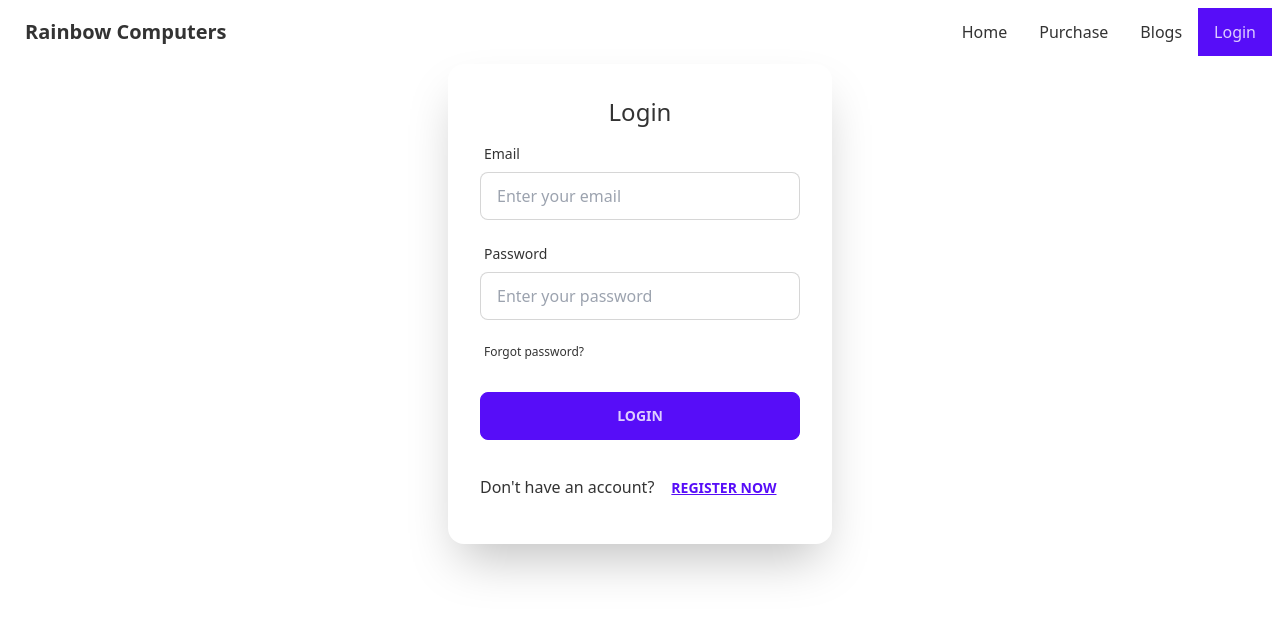
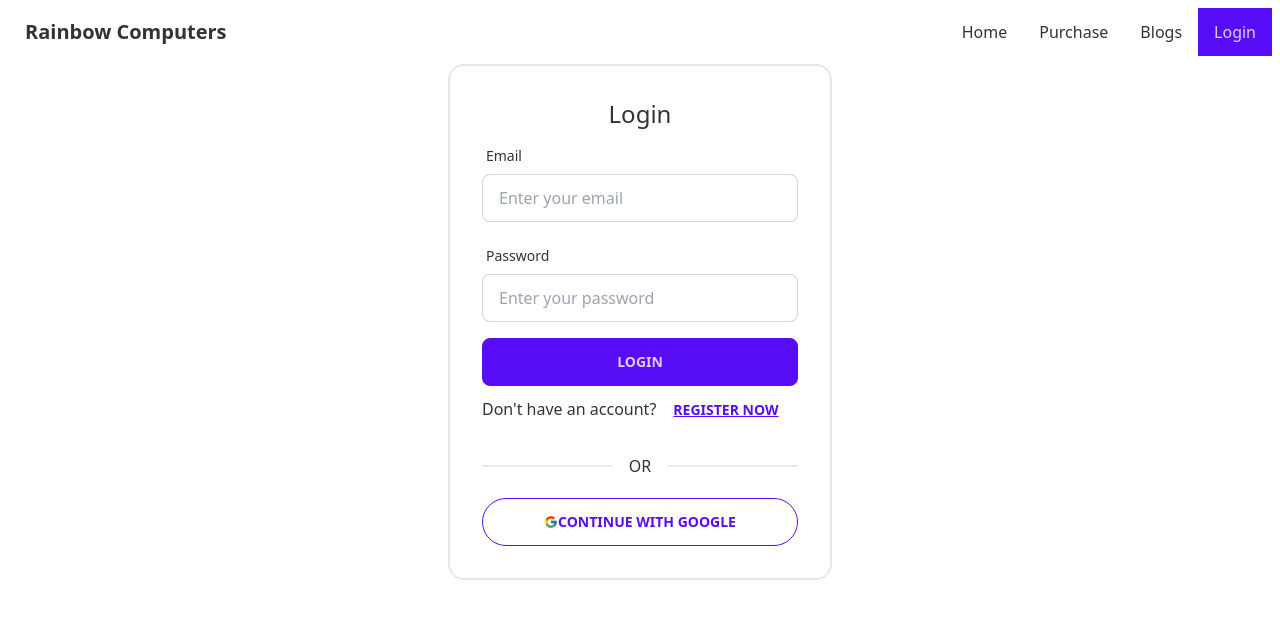
Before and after one commit to Sazid99246/manufecturer-website-client, a React (Create React App) app: page /login in a window 1280 px wide. Shown: the top 618 px of the page. Built offline with nearby package versions, Linux system fonts and the light colour scheme; no server answers; the HTML template or start-up script is replaced by a standard one.

Commit message:
implemented google sign in,shown user info on navbar and  created dashboard route

```diff
--- a/package.json
+++ b/package.json
@@ -12,6 +12,7 @@
     "react-dom": "^18.1.0",
     "react-firebase-hooks": "^5.0.3",
     "react-hook-form": "^7.31.2",
+    "react-icons": "^4.3.1",
     "react-router-dom": "^6.3.0",
     "react-scripts": "5.0.1",
     "web-vitals": "^2.1.4"
--- a/src/App.js
+++ b/src/App.js
@@ -1,6 +1,7 @@
 import { Route, Routes } from 'react-router-dom';
 import './App.css';
 import Blogs from './Pages/Blogs/Blogs';
+import Dashboard from './Pages/DashBoard/Dashboard';
 import Home from './Pages/Home/Home';
 import Login from './Pages/Login/Login';
 import Purchase from './Pages/Purchase/Purchase';
@@ -14,6 +15,7 @@ function App() {
       <Routes>
         <Route path='/' element={<Home />} />
         <Route path='/purchase' element={<Purchase />} />
+        <Route path='/dashboard' element={<Dashboard />} />
         <Route path='/blogs' element={<Blogs />} />
         <Route path='/login' element={<Login />} />
         <Route path='/signup' element={<SignUp />} />
--- /dev/null
+++ b/src/Pages/DashBoard/Dashboard.js
@@ -0,0 +1,11 @@
+import React from 'react';
+
+const Dashboard = () => {
+    return (
+        <div>
+            <h2>This is dashboard</h2>
+        </div>
+    );
+};
+
+export default Dashboard;
--- a/src/Pages/Login/Login.js
+++ b/src/Pages/Login/Login.js
@@ -1,18 +1,26 @@
 import React from 'react';
-import { useSignInWithEmailAndPassword } from 'react-firebase-hooks/auth';
+import { useSignInWithEmailAndPassword, useSignInWithGoogle } from 'react-firebase-hooks/auth';
 import { useForm } from "react-hook-form";
 import { Link } from 'react-router-dom';
 import auth from '../../firebase.init';
+import {FcGoogle} from 'react-icons/fc';
 const Login = () => {
     const { register, formState: { errors }, handleSubmit } = useForm();
     const [signInWithEmailAndPassword, user, loading, error] = useSignInWithEmailAndPassword(auth);
-
+    const [signInWithGoogle, gUser, gLoading, gError] = useSignInWithGoogle(auth);
+    let loginError;
+    if (loading || gLoading) {
+        <button className='btn btn-loading'>loading</button>
+    }
+    if (error || gError) {
+        loginError = <p className='text-red-500'>{error?.message || gError?.message}</p>
+    }
     const onSubmit = data => {
         signInWithEmailAndPassword(data.email, data.password);
     };
     return (
         <div className='max-h-screen flex justify-center items-center'>
-            <div class="card w-96 shadow-2xl bg-base-100">
+            <div class="card w-96 border-2 bg-base-100">
                 <div class="card-body">
                     <h2 className='text-2xl text-center'>Login</h2>
                     <form onSubmit={handleSubmit(onSubmit)}>
@@ -60,19 +68,19 @@ const Login = () => {
                                     {errors.password?.type === 'minLength' && "Password must be at least 6 characters or longer"}
                                 </span>
                             </label>
-                            <label class="label">
-                                <a href="/" class="label-text-alt link link-hover">Forgot password?</a>
-                            </label>
                         </div>
-                        <div class="form-control mt-6">
+                        {loginError}
+                        <div class="form-control">
                             <button class="btn btn-primary">Login</button>
                         </div>
-                        <div class="form-control mt-6">
+                        <div class="form-control">
                             <p>Don't have an account?
                                 <Link to='/signup' class="btn btn-link">Register now</Link>
                             </p>
                         </div>
                     </form>
+                    <div class="divider">OR</div>
+                    <button onClick={() => signInWithGoogle()} className='btn rounded-full btn-outline btn-primary'><FcGoogle />    Continue With Google</button>
                 </div>
             </div>
         </div>
--- a/src/Pages/Shared/Header/Header.js
+++ b/src/Pages/Shared/Header/Header.js
@@ -6,7 +6,8 @@ import auth from '../../../firebase.init';
 
 const Header = () => {
   const [user] = useAuthState(auth)
-  const handleSignOut = ()=>{
+
+  const handleSignOut = () => {
     signOut(auth)
   }
   const menuItems = (<>
@@ -14,9 +15,14 @@ const Header = () => {
     <li><NavLink to='/purchase'>Purchase</NavLink></li>
     <li><NavLink to='/blogs'>Blogs</NavLink></li>
     {
-      user? <li><button onClick={handleSignOut} className='btn btn-outline btn-primary'>Sign Out</button></li>
-      :
-      <li><NavLink to='/login'>Login</NavLink></li>
+      user ?
+        <>
+          <li><NavLink to='/dashboard'>Dashboard</NavLink></li>
+          <li className='mr-4 text-center mt-3'>{user?.displayName}</li>
+          <li><button onClick={handleSignOut} className='btn btn-outline btn-primary'>Sign Out</button></li>
+        </>
+        :
+        <li><NavLink to='/login'>Login</NavLink></li>
     }
 
   </>)
--- a/src/Pages/SignUp/SignUp.js
+++ b/src/Pages/SignUp/SignUp.js
@@ -2,30 +2,33 @@ import React from 'react';
 import { useForm } from "react-hook-form";
 import { Link, useNavigate } from 'react-router-dom';
 import auth from '../../firebase.init';
-import { useCreateUserWithEmailAndPassword } from 'react-firebase-hooks/auth';
+import { useCreateUserWithEmailAndPassword, useSignInWithGoogle, useUpdateProfile } from 'react-firebase-hooks/auth';
 import { signOut } from 'firebase/auth';
-
+import {FcGoogle} from 'react-icons/fc'
 const SignUp = () => {
     const { register, formState: { errors }, handleSubmit } = useForm();
     const navigate = useNavigate();
-    const [createUserWithEmailAndPassword,user,loading,error] = useCreateUserWithEmailAndPassword(auth);
-    const onSubmit = (data) => {
-        createUserWithEmailAndPassword(data.email, data.password)
+    const [createUserWithEmailAndPassword,user,loading,error] = useCreateUserWithEmailAndPassword(auth, {sendEmailVerification: true});
+    const [updateProfile, updating, updateError] = useUpdateProfile(auth);
+    const onSubmit = async (data) => {
+        await createUserWithEmailAndPassword(data.email, data.password);
+        await updateProfile({ displayName: data.name });
     };
+    const [signInWithGoogle, gUser, gLoading, gError] = useSignInWithGoogle(auth);
     let signUpError
-    if(user){
+    if(user || gUser){
         signOut(auth);
         navigate('/login');
     }
-    if(loading){
+    if(loading || gLoading || updating){
         return <button class="btn loading">Loading</button>
     }
-    if(error){
-        signUpError = <p className='text-red-500'>{error?.message}</p>
+    if(error || gError || updateError){
+        signUpError = <p className='text-red-500'>{error?.message || gError?.message || updateError?.message}</p>
     }
     return (
         <div className='max-h-screen flex justify-center items-center'>
-            <div class="card w-96 shadow-2xl text-center bg-base-100">
+            <div class="card w-96 border-2 text-center bg-base-100">
                 <div class="card-body">
                     <h2 className='text-2xl'>Sign Up</h2>
                     <form onSubmit={handleSubmit(onSubmit)}>
@@ -92,20 +95,19 @@ const SignUp = () => {
                                     {errors.password?.type === 'minLength' && "Password must be at least 6 characters or longer"}
                                 </span>
                             </label>
-                            <label class="label">
-                                <a href="/" class="label-text-alt link link-hover">Forgot password?</a>
-                            </label>
                         </div>
                         {signUpError}
-                        <div class="form-control mt-6">
+                        <div class="form-control">
                             <button class="btn btn-primary">Sign Up</button>
                         </div>
-                        <div class="form-control mt-6">
+                        <div class="form-control">
                             <p>Already a member?
                                 <Link to='/login' class="btn btn-link">Login now</Link>
                             </p>
                         </div>
                     </form>
+                    <div class="divider">OR</div>
+                    <button onClick={() => signInWithGoogle()} className='btn rounded-full btn-outline btn-primary'><FcGoogle />    Continue With Google</button>
                 </div>
             </div>
         </div>
```
Also changed, not shown: 1 other file (tests, documents, lock files or other folders).
